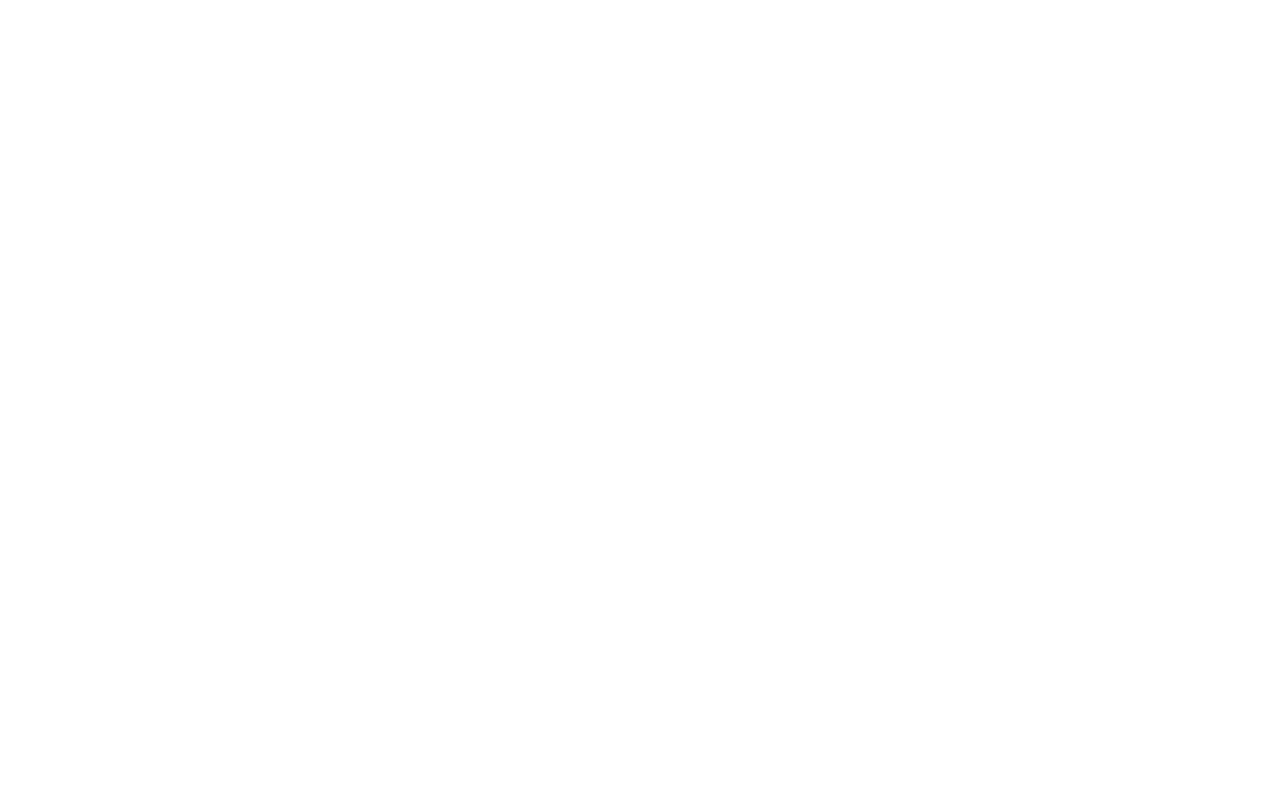
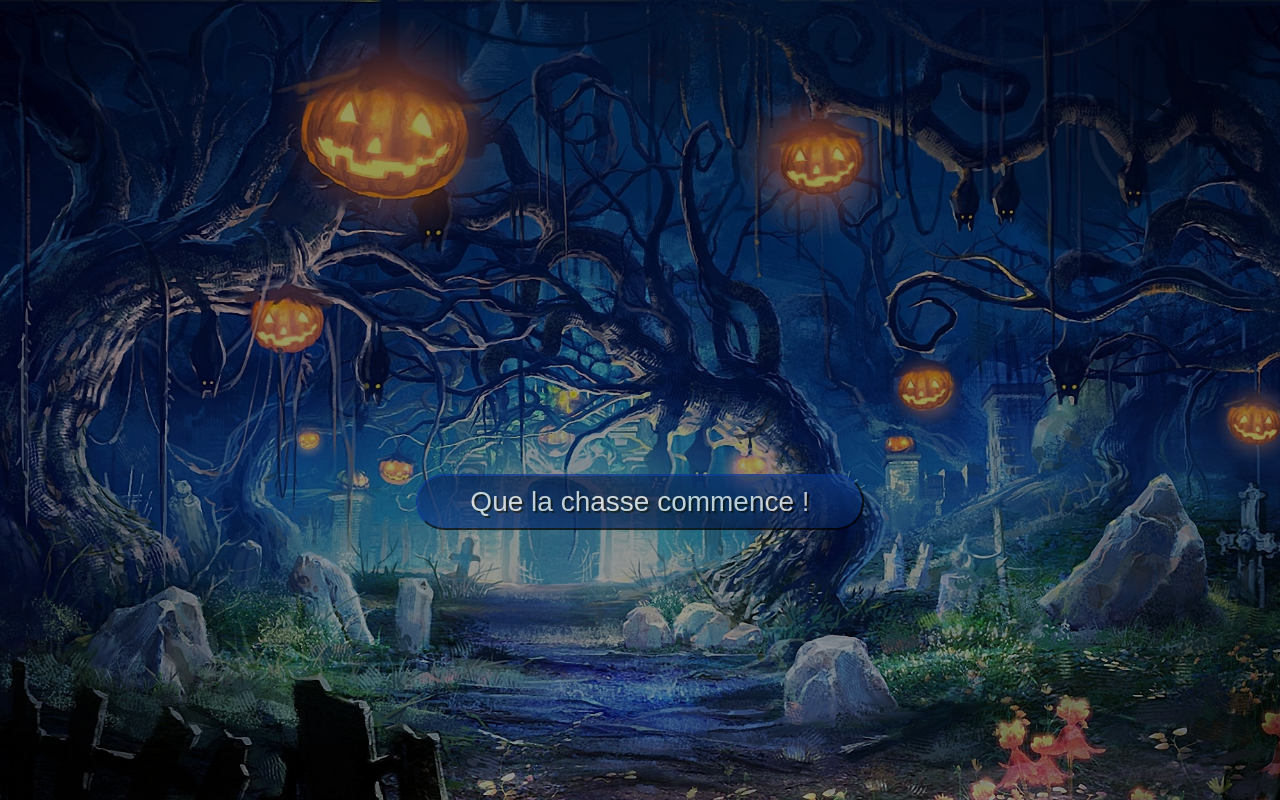
Before and after one commit to Nicolas59650/Hackathon_halloween, a React (Create React App) app: page / in a window 1280 px wide. Built offline with nearby package versions, Linux system fonts and the light colour scheme.

Commit message:
Added background and button for Homepage.

```diff
--- a/src/App.css
+++ b/src/App.css
@@ -1,3 +1,13 @@
 .App {
   text-align: center;
+  background: linear-gradient(rgba(0, 0, 0, 0.4), rgba(0, 0, 0, 0.4)),
+    url(components/img/halloween-wallpaper.jpg) no-repeat center fixed;
+  -webkit-background-size: cover;
+  -moz-background-size: cover;
+  -o-background-size: cover;
+  background-size: cover;
 }
+
+.App-Body {
+  min-height: 100vh;
+}
--- a/src/App.js
+++ b/src/App.js
@@ -1,9 +1,14 @@
 import React, { Component } from "react";
 import "./App.css";
+import Homepage from "./components/Homepage";
 
 class App extends Component {
   render() {
-    return <div className="App" />;
+    return (
+      <div className="App">
+        <Homepage />
+      </div>
+    );
   }
 }
 
--- /dev/null
+++ b/src/components/Homepage.css
@@ -0,0 +1,43 @@
+.button-homepage {
+  display: inline-block;
+  border-radius: 4px;
+  background: linear-gradient(15deg, #0d3c8a, #041742, #0d3c8a);
+  border-style: outset;
+  border-color: #041742;
+  border-radius: 30px;
+  color: #ffffff;
+  text-shadow: 2px 2px black;
+  text-align: center;
+  font-size: 28px;
+  width: 35%;
+  transition: all 0.5s;
+  cursor: pointer;
+  margin-top: 37%;
+  padding: 10px;
+  opacity: 0.7;
+}
+
+.button-homepage span {
+  cursor: pointer;
+  display: inline-block;
+  position: relative;
+  transition: 0.5s;
+}
+
+.button-homepage span:after {
+  content: "\00bb";
+  position: absolute;
+  opacity: 0;
+  top: 0;
+  right: -20px;
+  transition: 0.5s;
+}
+
+.button-homepage:hover span {
+  padding-right: 25px;
+}
+
+.button-homepage:hover span:after {
+  opacity: 1;
+  right: 0;
+}
--- /dev/null
+++ b/src/components/Homepage.jsx
@@ -0,0 +1,16 @@
+import React from "react";
+import "./Homepage.css";
+
+const Homepage = () => {
+  return (
+    <div>
+      <div className="App-Body mt-5 p-5">
+        <button className="button-homepage">
+          <span>Que la chasse commence !</span>
+        </button>
+      </div>
+    </div>
+  );
+};
+
+export default Homepage;
```
Also changed, not shown: src/components/img/halloween-wallpaper.jpg (added).
